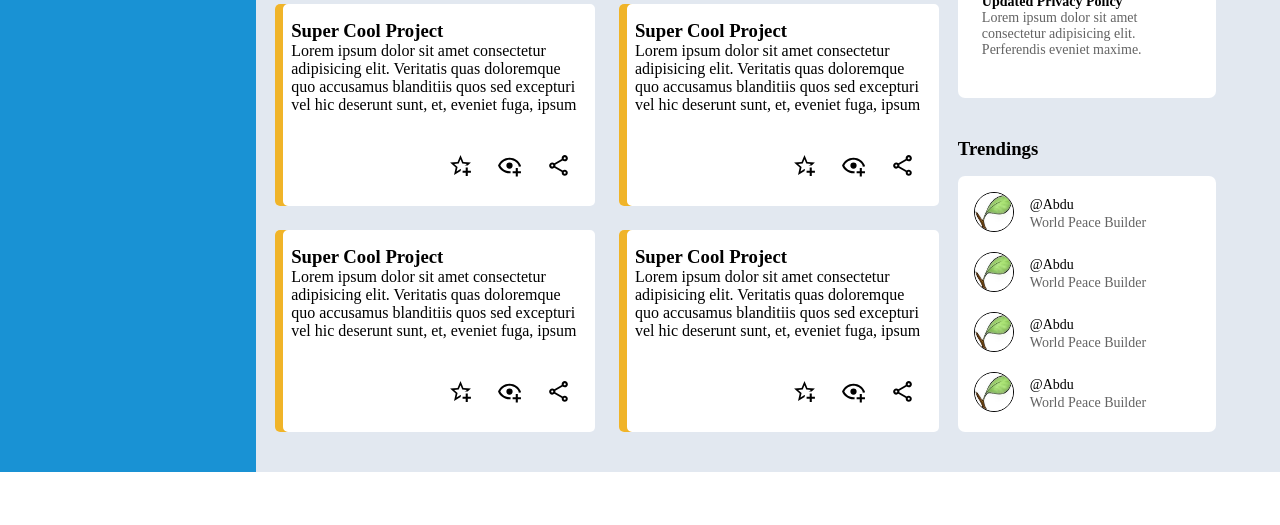
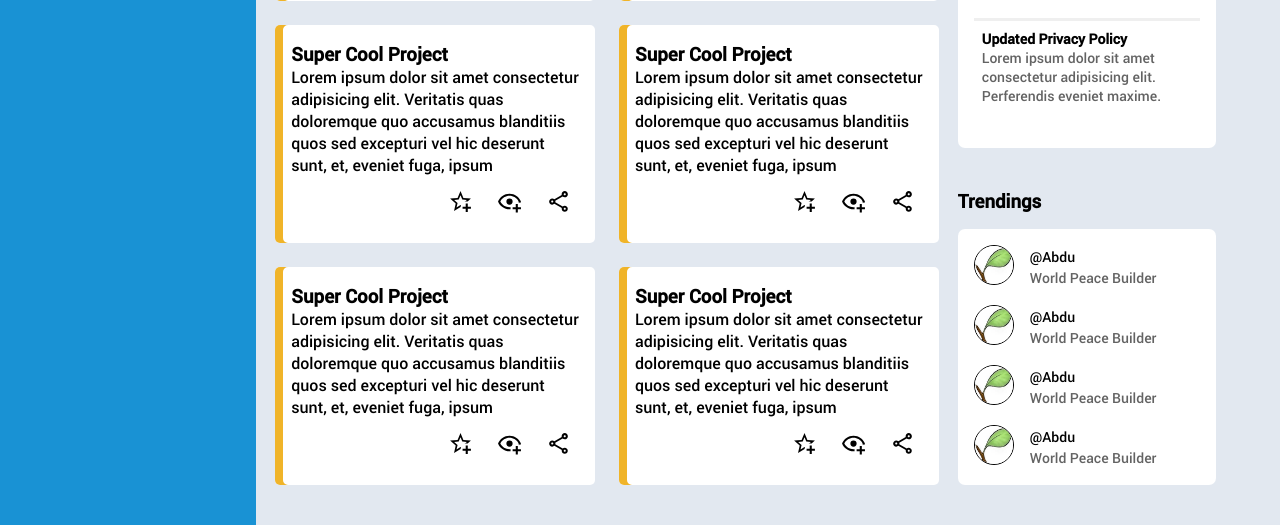
Before and after one commit to Abdulhafiz-juhar/Admin-Dashboard, a plain HTML site: page index.html in a window 1280 px wide. Shown: the part 444-969 px from the top of the page. Before the commit the page ends 916 px from the top, so only its background shows below. Drawn offline with Linux system fonts and the light colour scheme.

Commit message:
Add Roboto font

```diff
--- a/styles.css
+++ b/styles.css
@@ -1,3 +1,8 @@
+@font-face {
+  font-family: "Roboto";
+  src: url("fonts/Roboto-Medium-webfont.woff") format("woff");
+}
+
 * {
   margin: 0;
   padding: 0;
@@ -7,6 +12,7 @@
 }
 
 body {
+  font-family: "Roboto", sans-serif;
   height: 820px;
 }
 
```
Also changed, not shown: fonts/Roboto-Medium-webfont.woff (added).
